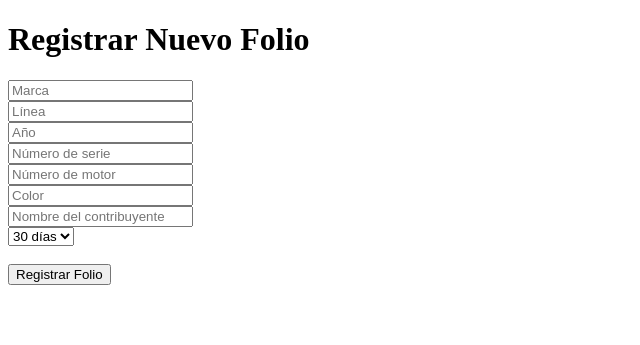
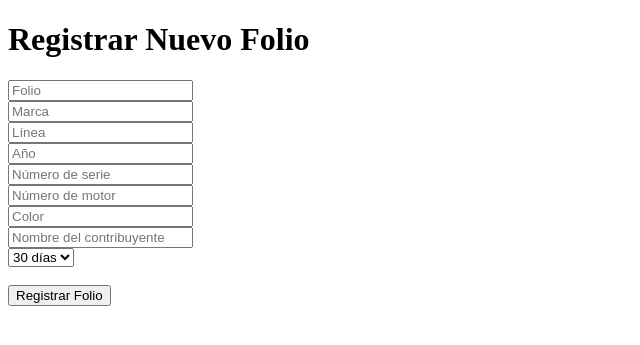
Before and after one commit to Gsr1989/Guerrero2025, a Flask app: page /registro_folio in a window 1280 px wide. Shown: the top 345 px of the page, without its empty margins (0-640 px from the left). Run offline with Flask 3, Linux system fonts and the light colour scheme.

Commit message:
Update registro_folio.html

```diff
--- a/templates/registro_folio.html
+++ b/templates/registro_folio.html
@@ -8,13 +8,14 @@
 <body>
     <h1>Registrar Nuevo Folio</h1>
     <form method="POST" action="{{ url_for('registro_folio') }}">
+        <input type="text" name="folio" placeholder="Folio" required><br>
         <input type="text" name="marca" placeholder="Marca" required><br>
         <input type="text" name="linea" placeholder="Línea" required><br>
         <input type="text" name="anio" placeholder="Año" required><br>
         <input type="text" name="serie" placeholder="Número de serie" required><br>
         <input type="text" name="motor" placeholder="Número de motor" required><br>
         <input type="text" name="color" placeholder="Color" required><br>
-        <input type="text" name="nombre" placeholder="Nombre del contribuyente" required><br>
+        <input type="text" name="contribuyente" placeholder="Nombre del contribuyente" required><br>
         <select name="vigencia" required>
             <option value="30">30 días</option>
             <option value="60">60 días</option>
```
